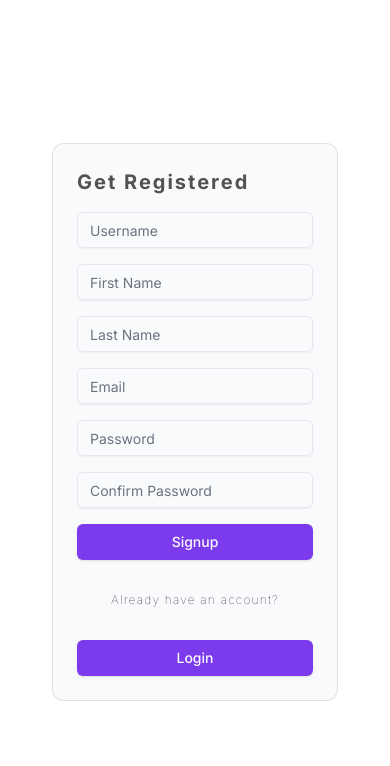
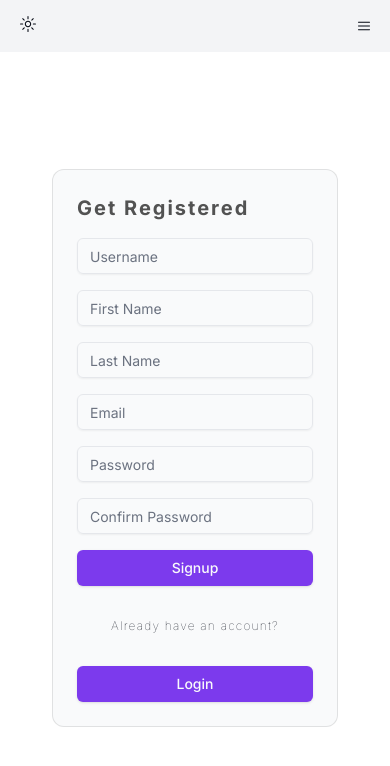
Before and after one commit to krishnakalyana/qanda, a Next.js app: page /register in a window 390 px wide. Shown: the top 766 px of the page. Built offline with nearby package versions, Linux system fonts and the light colour scheme.

Commit message:
mobile nav added

```diff
--- /dev/null
+++ b/components/common/MobileNav.tsx
@@ -0,0 +1,76 @@
+import { Button } from '@/components/ui/button'
+import {
+  DropdownMenu,
+  DropdownMenuContent,
+  DropdownMenuGroup,
+  DropdownMenuItem,
+  DropdownMenuLabel,
+  DropdownMenuPortal,
+  DropdownMenuSeparator,
+  DropdownMenuShortcut,
+  DropdownMenuSub,
+  DropdownMenuSubContent,
+  DropdownMenuSubTrigger,
+  DropdownMenuTrigger
+} from '@/components/ui/dropdown-menu'
+import { RxHamburgerMenu } from 'react-icons/rx'
+import ModeToggle from './ThemeToggle'
+import Link from 'next/link'
+import { routeConstant } from '@/lib/constants/routeConstant'
+export default function MobileNav() {
+  return (
+    <div className='flex bg-accent justify-between p-2'>
+      <ModeToggle />
+      <DropdownMenu>
+        <DropdownMenuTrigger asChild>
+          <Button variant='ghost' size={'icon'}>
+            <RxHamburgerMenu />
+          </Button>
+        </DropdownMenuTrigger>
+        <DropdownMenuContent className='w-56'>
+          <DropdownMenuLabel>QANDA</DropdownMenuLabel>
+          <DropdownMenuSeparator />
+          <DropdownMenuGroup>
+            <Link
+              href={{
+                pathname: `${routeConstant.HOME}`
+              }}
+            >
+              <DropdownMenuItem>Home</DropdownMenuItem>
+            </Link>
+            <Link
+              href={{
+                pathname: `${routeConstant.HOME}`
+              }}
+            >
+              <DropdownMenuItem>Trending</DropdownMenuItem>
+            </Link>
+            <Link
+              href={{
+                pathname: `${routeConstant.PROFILE}`
+              }}
+            >
+              <DropdownMenuItem>Profile</DropdownMenuItem>
+            </Link>
+            <Link
+              href={{
+                pathname: `${routeConstant.REGISTER}`
+              }}
+            >
+              <DropdownMenuItem>Register</DropdownMenuItem>
+            </Link>
+            <Link
+              href={{
+                pathname: `${routeConstant.LOGIN}`
+              }}
+            >
+              <DropdownMenuItem>Login</DropdownMenuItem>
+            </Link>
+          </DropdownMenuGroup>
+          <DropdownMenuSeparator />
+          <DropdownMenuItem>Log out</DropdownMenuItem>
+        </DropdownMenuContent>
+      </DropdownMenu>
+    </div>
+  )
+}
--- a/components/common/layouts/MainLayout.tsx
+++ b/components/common/layouts/MainLayout.tsx
@@ -1,11 +1,15 @@
 import { ReactNode } from 'react'
 import Navbar from '../Navbar'
+import MobileNav from '../MobileNav'
 
 export default function MainLayout({
   children
 }: Readonly<{ children: ReactNode }>) {
   return (
-    <div className='flex h-full'>
+    <div className='flex h-full flex-col md:flex-row'>
+      <div className='block md:hidden'>
+        <MobileNav />
+      </div>
       <div className='flex-1 overflow-auto p-4'>{children}</div>
       <div className='hidden md:block'>
         <Navbar />
--- a/package.json
+++ b/package.json
@@ -19,6 +19,7 @@
     "next-themes": "^0.3.0",
     "react": "^18",
     "react-dom": "^18",
+    "react-icons": "^5.2.1",
     "tailwind-merge": "^2.3.0",
     "tailwindcss-animate": "^1.0.7"
   },
```
Also changed, not shown: 1 other file (tests, documents, lock files or other folders).
